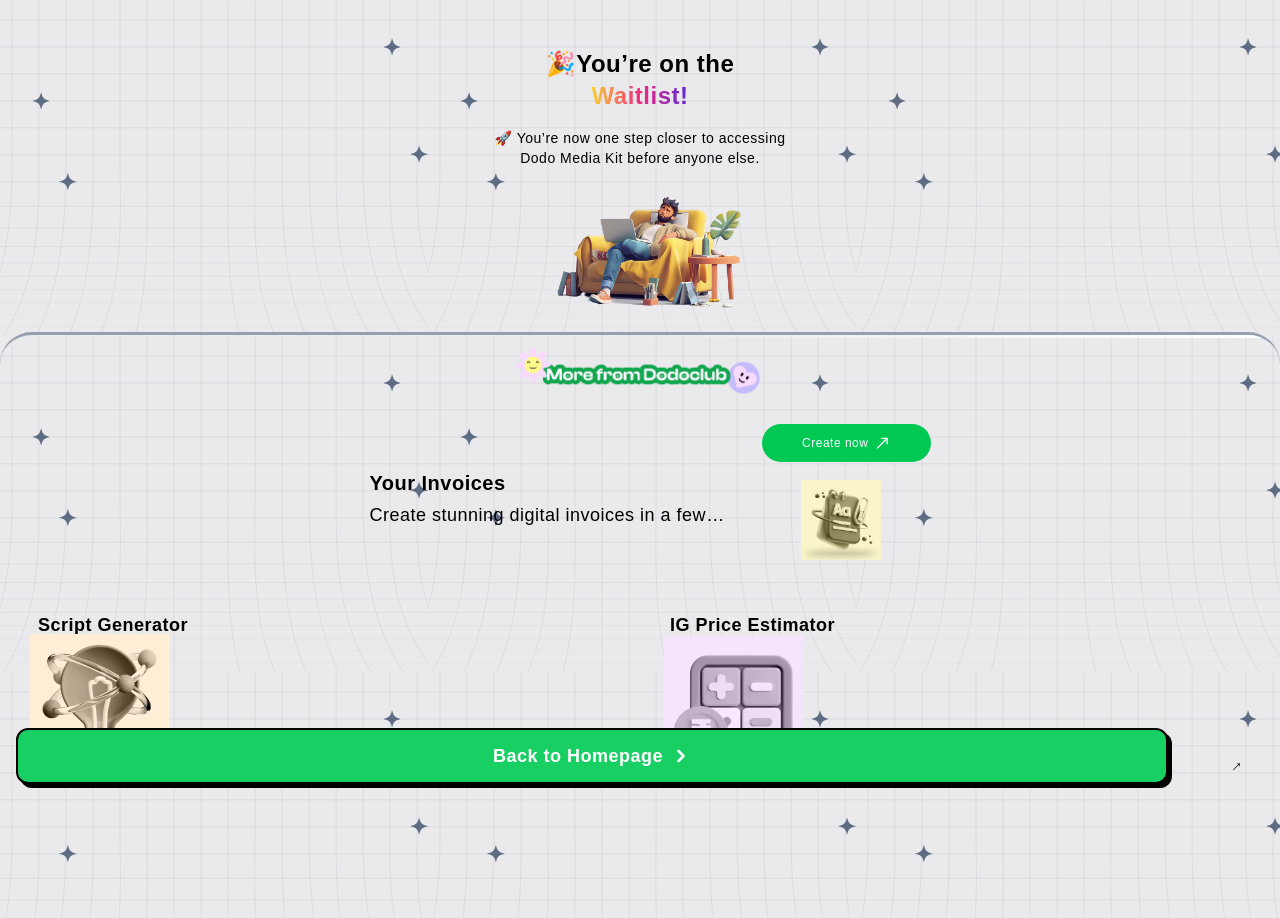
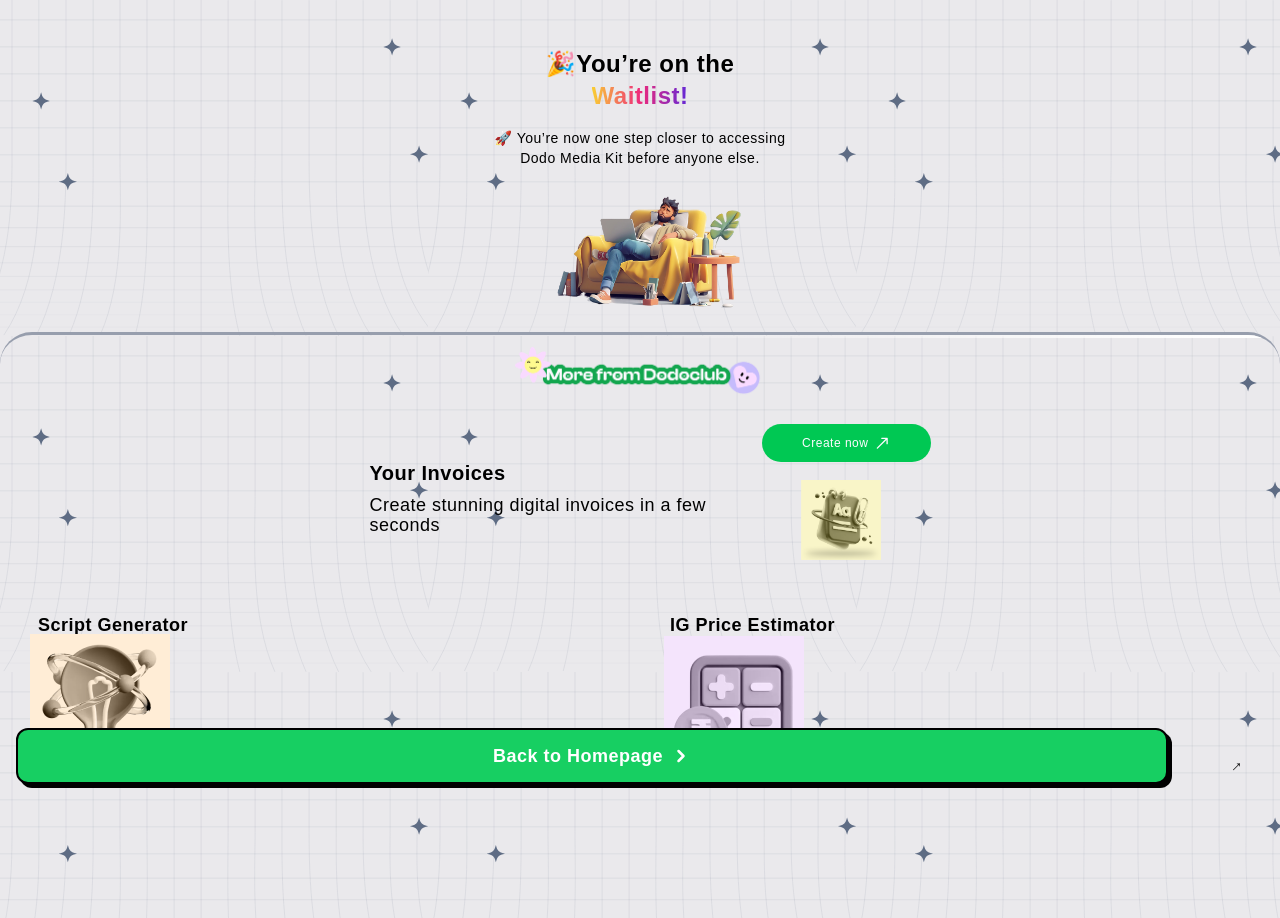
Before and after one commit to ifaakash/dodofe, a Next.js app: page /media-kit/waitlist in a window 1280 px wide. Built offline with nearby package versions, Linux system fonts and the light colour scheme; no server answers; a web font is replaced by a local one.

Commit message:
Fixed Clamping

```diff
--- a/app/home/page.tsx
+++ b/app/home/page.tsx
@@ -186,6 +186,7 @@
                         buttonLabel=""
                         showProfileImage={true}
                         noImg={true}
+                        clampDescription={true}
                     />
                 ))}
             </div>
--- a/components/molecules/CtaSection/index.tsx
+++ b/components/molecules/CtaSection/index.tsx
@@ -30,7 +30,8 @@
   showProfileImage = false,
   profileImageURL = "",
   noImg = false,
-  copyText = ""
+  copyText = "",
+  clampDescription = false,
 }) => {
   const [isLoading, setIsLoading] = useState(false);
 
@@ -97,7 +98,7 @@
         </div>
         <div className="flex flex-col gap-2">
           <h1 className="text-xl font-bold">{title}</h1>
-          <p className="text-lg font-light leading-[20px] line-clamp-1">
+          <p className={`text-lg font-light leading-[20px] ${clampDescription ? "line-clamp-1" : ""}`}>
             {description}
           </p>
 
```
